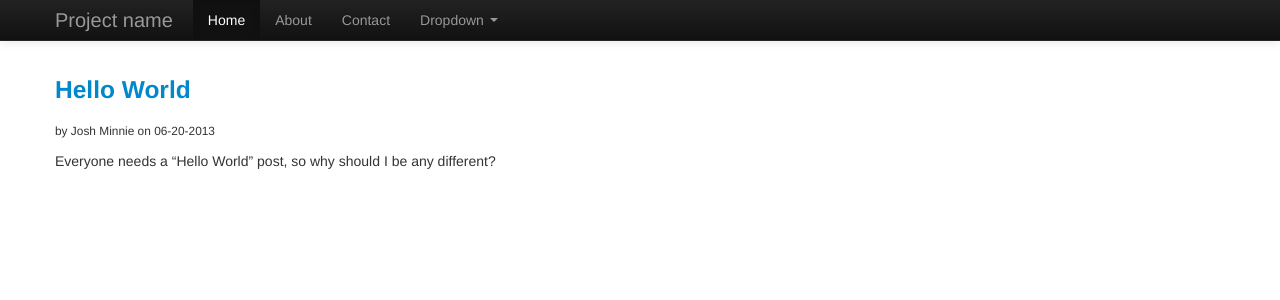
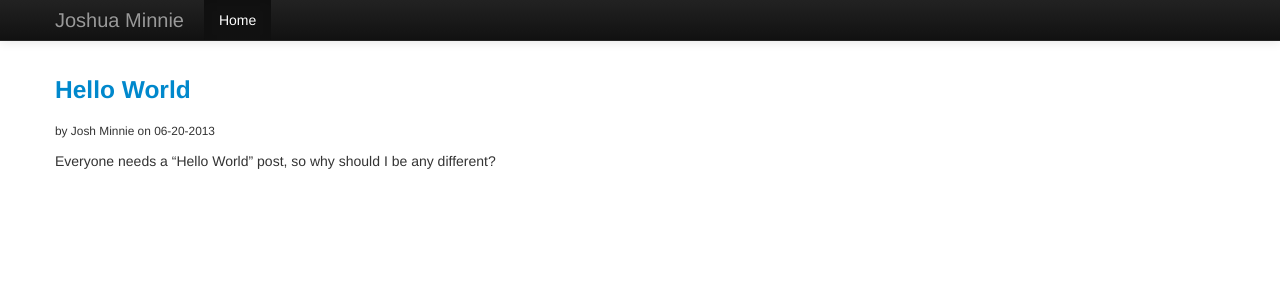
Before and after one commit to joshminnie/joshminnie.github.io, a Jekyll site: the page built from index.html, in a window 1280 px wide. Shown: the top 300 px of the page. Built offline with Jekyll 4.4.1, drawn with Linux system fonts in a browser that asks for light colours; nearby versions of some CDN libraries.

Commit message:
Fixing navigation

```diff
--- a/_includes/navigation.html
+++ b/_includes/navigation.html
@@ -6,24 +6,10 @@
         <span class="icon-bar"></span>
         <span class="icon-bar"></span>
       </a>
-      <a class="brand" href="#">Project name</a>
+      <a class="brand" href="{{ site.url }}">Joshua Minnie</a>
       <div class="nav-collapse collapse">
         <ul class="nav">
-          <li class="active"><a href="#">Home</a></li>
-          <li><a href="#about">About</a></li>
-          <li><a href="#contact">Contact</a></li>
-          <li class="dropdown">
-            <a href="#" class="dropdown-toggle" data-toggle="dropdown">Dropdown <b class="caret"></b></a>
-            <ul class="dropdown-menu">
-              <li><a href="#">Action</a></li>
-              <li><a href="#">Another action</a></li>
-              <li><a href="#">Something else here</a></li>
-              <li class="divider"></li>
-              <li class="nav-header">Nav header</li>
-              <li><a href="#">Separated link</a></li>
-              <li><a href="#">One more separated link</a></li>
-            </ul>
-          </li>
+          <li class="active"><a href="{{ site.url }}">Home</a></li>
         </ul>
       </div>
     </div>
```
